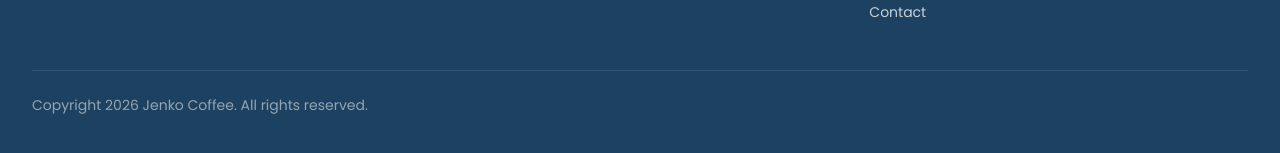
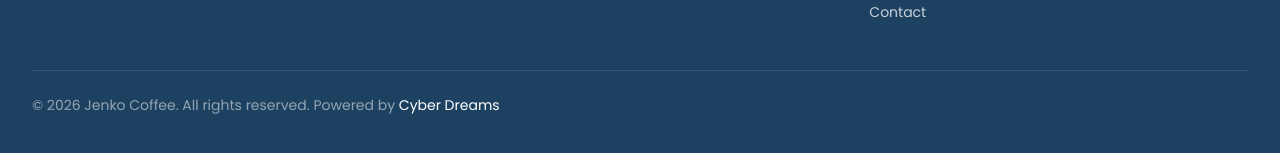
Before and after one commit to alphagit88-lab/Vendor-Management--Admin, a Next.js app: page / in a window 1280 px wide. Shown: the part 4637-4790 px from the top of the page. Built offline with nearby package versions, Linux system fonts and the light colour scheme.

Commit message:
fnl chngs

```diff
--- a/components/LandingFooter.tsx
+++ b/components/LandingFooter.tsx
@@ -50,7 +50,7 @@ export default function LandingFooter() {
         </div>
 
         <div className="mt-12 border-t border-white/10 pt-6 text-sm text-white/52">
-          Copyright {currentYear} Jenko Coffee. All rights reserved.
+          © 2026 Jenko Coffee. All rights reserved. Powered by <Link href="https://cyberdreams.net" className='text-white hover:underline'>Cyber Dreams</Link>
         </div>
       </div>
     </footer>
```
